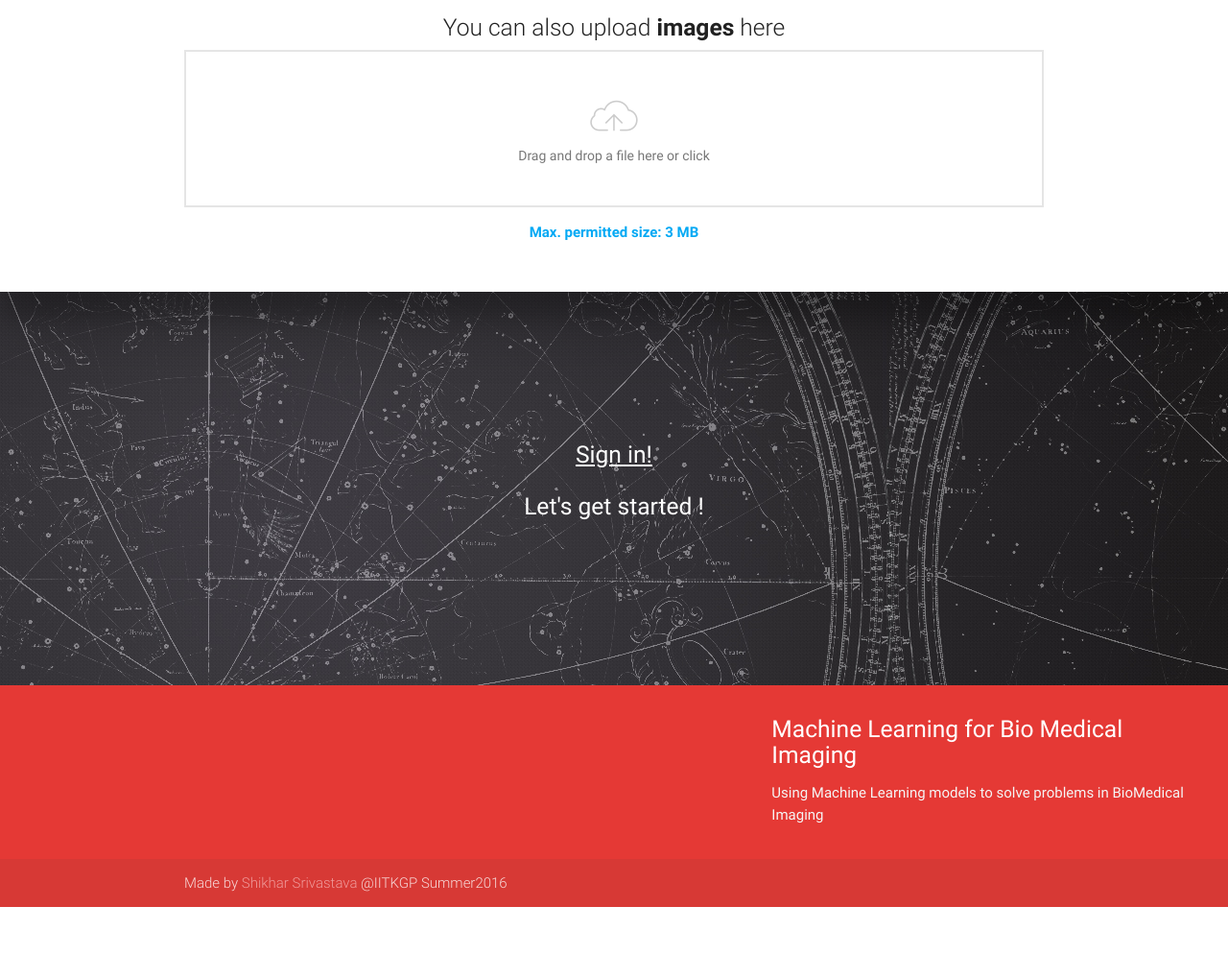
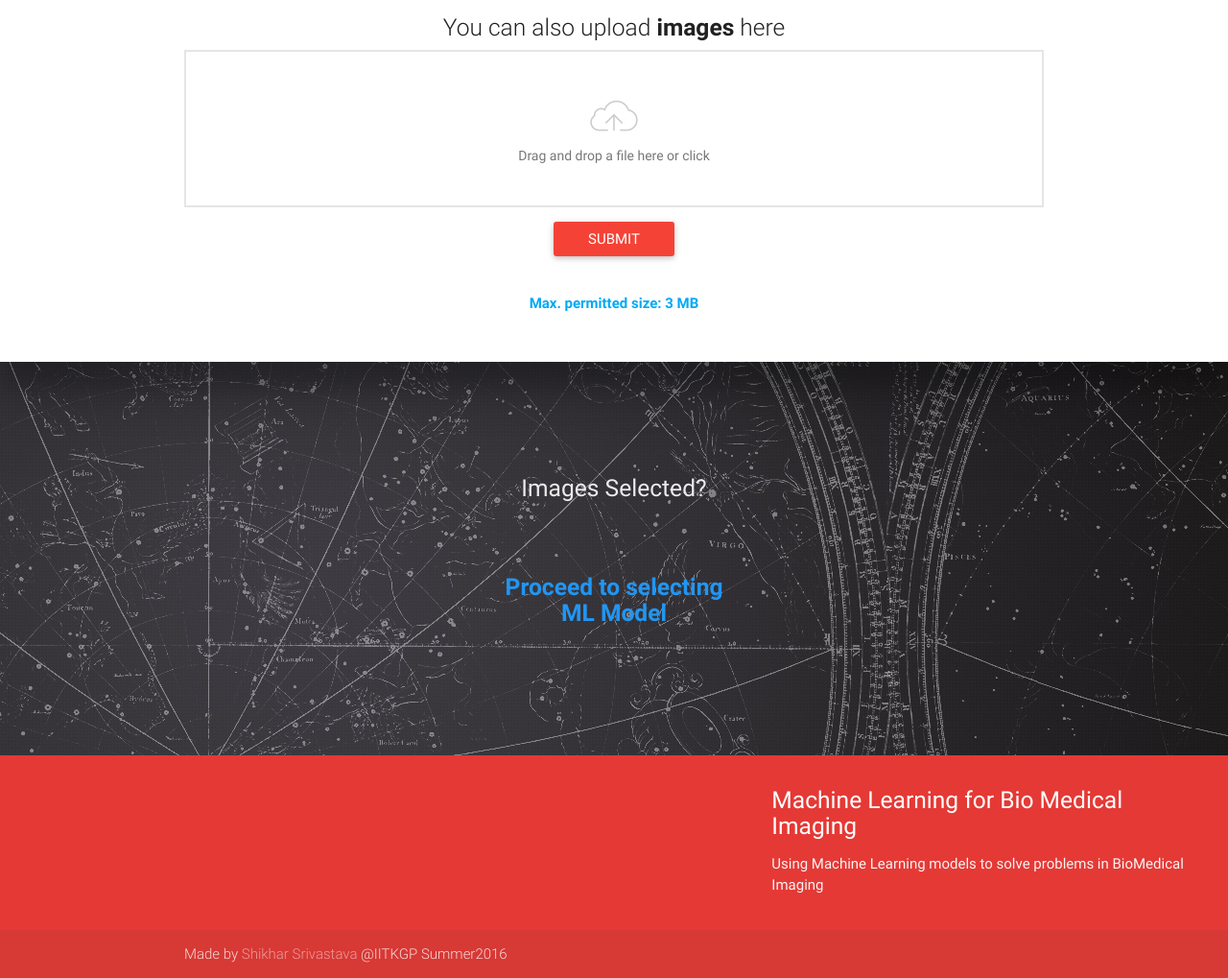
Before and after one commit to shikhar-srivastava/IITKGP, a plain HTML site: page index.html in a window 1280 px wide. Shown: the part 1535-2554 px from the top of the page at 96% size. Before the commit the page ends 2480 px from the top, so only its background shows below. Drawn offline with Linux system fonts and the light colour scheme.

Commit message:
Upload plugin added

```diff
--- a/index.html
+++ b/index.html
@@ -72,7 +72,7 @@
 		    <a class="carousel-item" href="#five!"><img src="http://lorempixel.com/250/250/nature/5"></a>
 	    </div>
     </div>
-    <div class="parallax"><img src="rsc/ann_edit.jpeg" alt="Unsplashed background img 2"></div>
+    <div class="parallax"><img src="rsc/map.jpg" alt="Unsplashed background img 2"></div>
   </div>
 
   <div class="section z-depth-5">
@@ -80,8 +80,16 @@
       <div class="row">
         <div class="col s12">
          <h5 class="center-align light">You can also upload <b>images</b> here</h5>
-           <input type="file" class="dropify" data-height="150" data-max-file-size="3M"  />
-          <p class="center-align light-blue-text"><b>Max. permitted size: 3 MB</b></p>
+
+         <input type="file" form="form1" id="img_upload" class="dropify" data-height="150" data-max-file-size="3M"  multiple/>
+         <form id="form1" action="modelPage" method="post" enctype="multipart/form-data">
+            <div class="input-field center-align ">
+                <input type="submit" class="btn waves-effect red" value="Submit"/>
+            </div>
+         </form>
+
+           <!--<img id="image_container" />-->
+          <p class="center-align light-blue-text"><b><br>Max. permitted size: 3 MB</b></p>
         </div>
       </div>
      </div>
@@ -89,7 +97,8 @@
   <div class="parallax-container valign-wrapper">
     <div class="container">
 	     	<div class="row center">
-	        	<h5 class="header center-align white-text col s12"><a id="login-btn" class="modal-trigger waves-effect white-text" data-target="login-modal" style="text-decoration: underline;">Sign in!</a></li><br><br>Let's get started !</h5>
+	        	<h5 class="header center-align light-white-text col s12">Images Selected?</h5>
+            <h5 class="header center-align blue-text col s12"></li><br><br><b>Proceed to selecting <br>ML Model</b></h5>
 	      	</div>
     <div class="parallax"><img src="rsc/map.jpg" alt="Unsplashed background img 3"></div>
   	</div>
```
